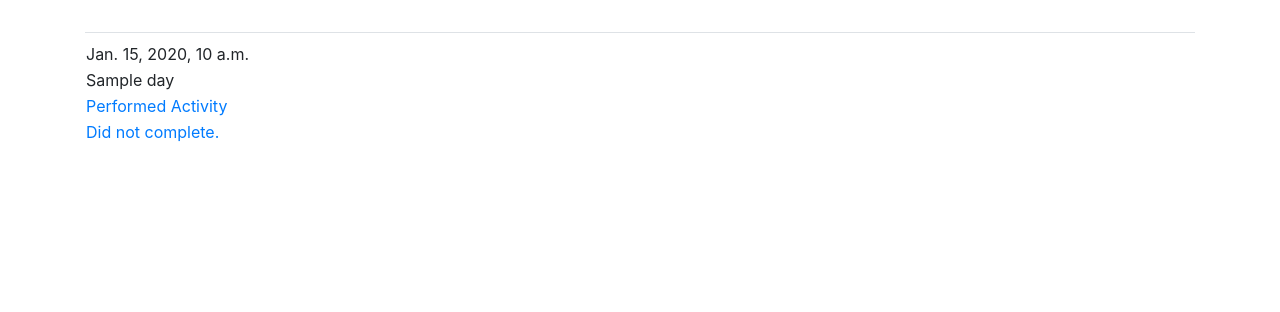
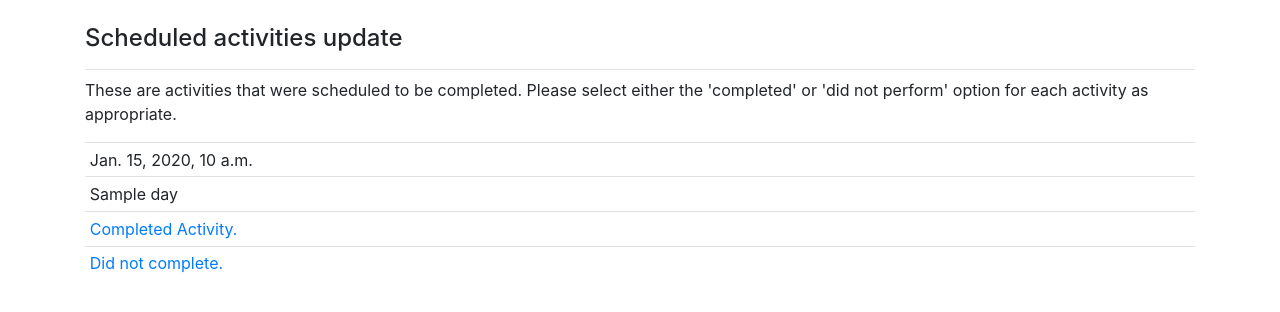
Before and after one commit to kalexf/kpv2, a Django app: template planner/templates/planner/update.html in a window 1280 px wide. Shown: the part 58-370 px from the top of the page. Run offline with Django 4.2, Linux system fonts and the light colour scheme; the template is opened without the code that fills it: most values are stand-ins (such as "Sample title", 1, 10 or a date in 2020); some libraries are stand-ins or nearby versions.

Commit message:
templates except home

```diff
--- a/planner/templates/planner/setgoal.html
+++ b/planner/templates/planner/setgoal.html
@@ -1,6 +1,9 @@
 {% extends 'planner/base.html' %}
 {% load bootstrap4 %}
 
+{% block page_header %}
+  <h4>Set goal values for new {{act_type}}.</h4>
+{% endblock page_header %}
 {% block content %}
 
 <form method="post" action="{% url 'planner:setgoal' %}" class="form" >
@@ -10,6 +13,5 @@
   <input type="hidden" name="act_type" value="{{act_type}}">
   <button name="submit" class="btn btn-primary">Set Goal values</button>
 </form>
-set progression here
 
 {% endblock content %}
--- a/planner/templates/planner/update.html
+++ b/planner/templates/planner/update.html
@@ -1,9 +1,17 @@
 {% extends 'planner/base.html' %}
+{% load bootstrap4 %}
+
+{% block page_header %}
+  <h4>Scheduled activities update</h4>
+{% endblock page_header %}
 
 {% block content %}
+  <p>These are activities that were scheduled to be completed.
+    Please select either the 'completed' or 'did not perform' option for each
+    activity as appropriate.</p>
   <!--Create table where user can confirm whether past acitivities completed or not-->
   {% if update_list %}
-  <table>
+  <table class="table table-sm">
     <tr>
       {% for day in update_list %}
         <td>{{day.date_iso}}</td>
@@ -17,7 +25,7 @@
     <tr>
       {% for day in update_list %}
         <td>
-          <a href="{% url 'planner:submitdate' day.act_id day.date_iso %}">Performed Activity</a>
+          <a href="{% url 'planner:submitdate' day.act_id day.date_iso %}">Completed Activity.</a>
         </td>
       {% endfor %}
     <tr>
```
Also changed, not shown: planner/templates/planner/submit.html (+8 -4 lines).
